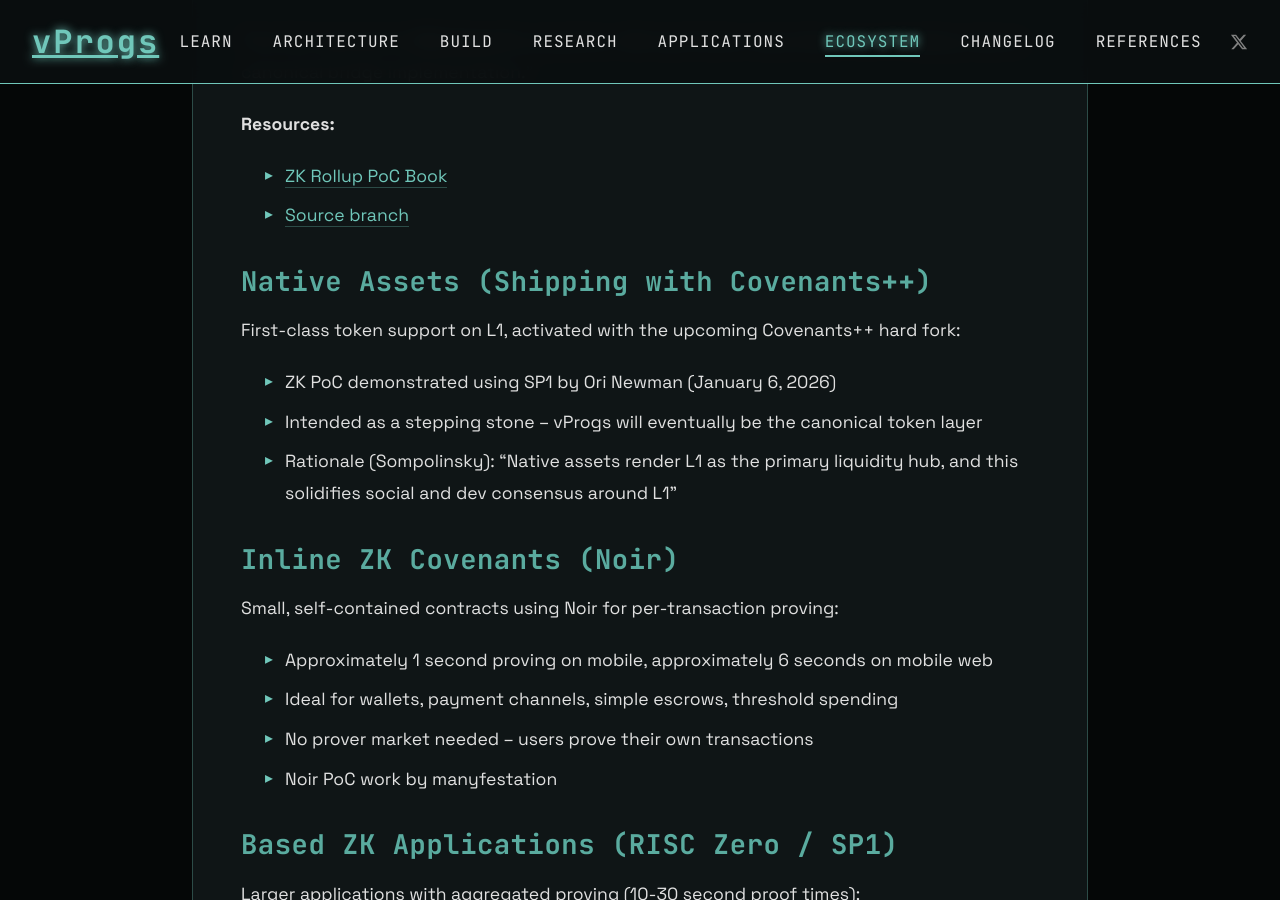
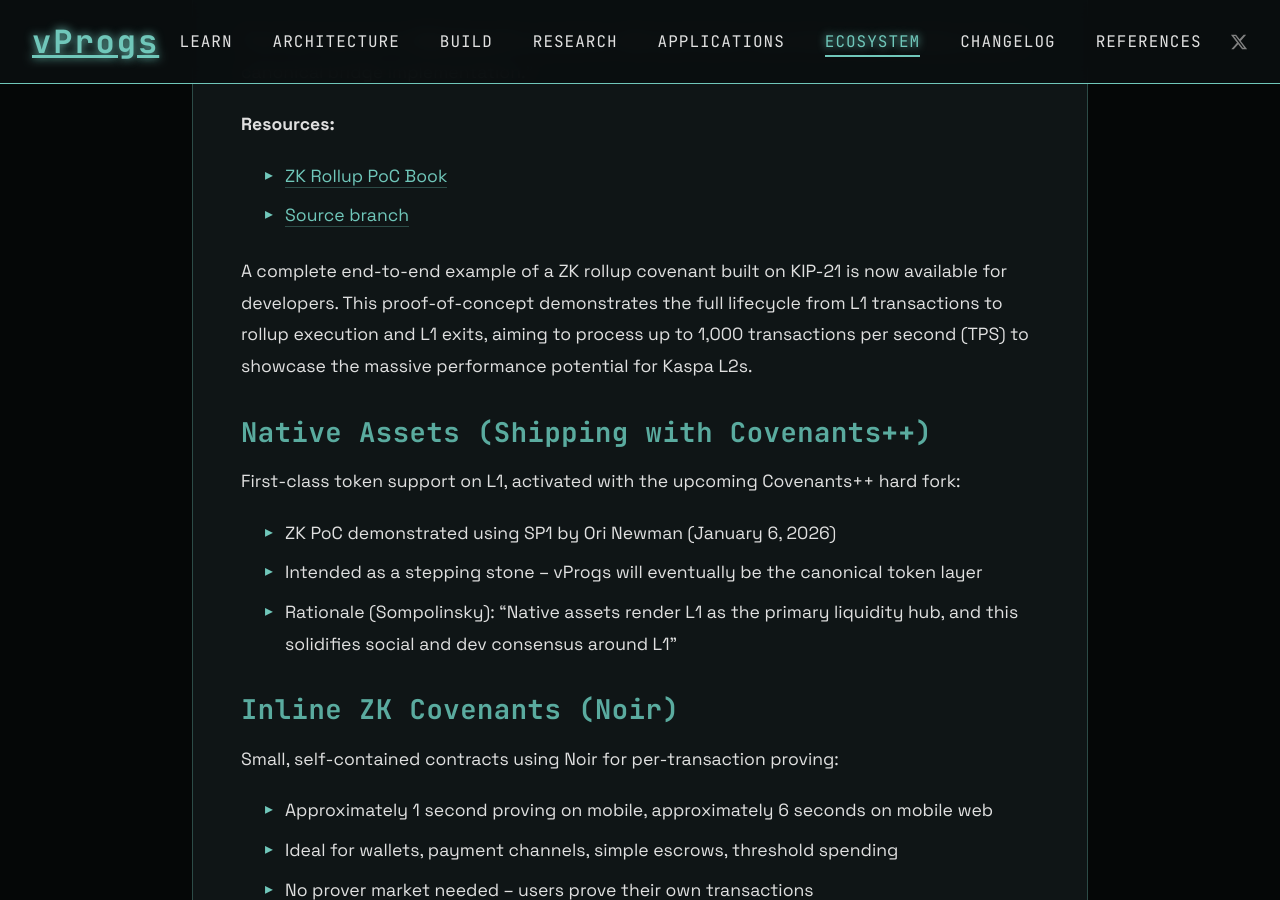
Before and after one commit to creative-inference/vprogs.xyz, a Jekyll site: the page built from ecosystem/applications.md, in a window 1280 px wide and 900 px high, scrolled down 1193 px. Built offline with Jekyll 4.4.1, drawn with Linux system fonts in a browser that asks for light colours.

Commit message:
Add 1,000 TPS target and end-to-end example detail to ZK Covenant Rollups [auto]

```diff
--- a/ecosystem/applications.md
+++ b/ecosystem/applications.md
@@ -32,6 +32,11 @@
 **Resources:**
 - [ZK Rollup PoC Book](https://biryukovmaxim.github.io/rusty-kaspa/ch01-introduction.html)
 - [Source branch](https://github.com/biryukovmaxim/rusty-kaspa/tree/zk-rollup-covenant-example)
+
+
+
+
+A complete end-to-end example of a ZK rollup covenant built on KIP-21 is now available for developers. This proof-of-concept demonstrates the full lifecycle from L1 transactions to rollup execution and L1 exits, aiming to process up to 1,000 transactions per second (TPS) to showcase the massive performance potential for Kaspa L2s.
 
 ### Native Assets (Shipping with Covenants++)
 
```
